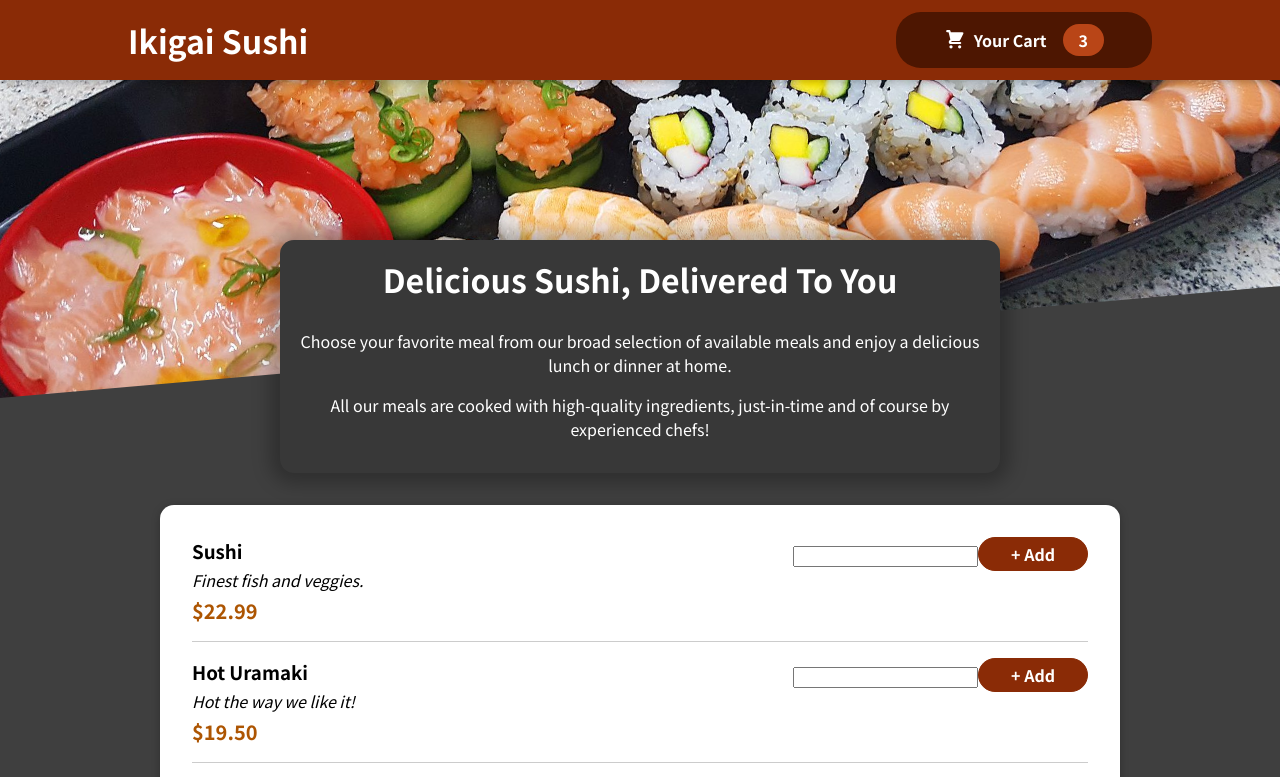
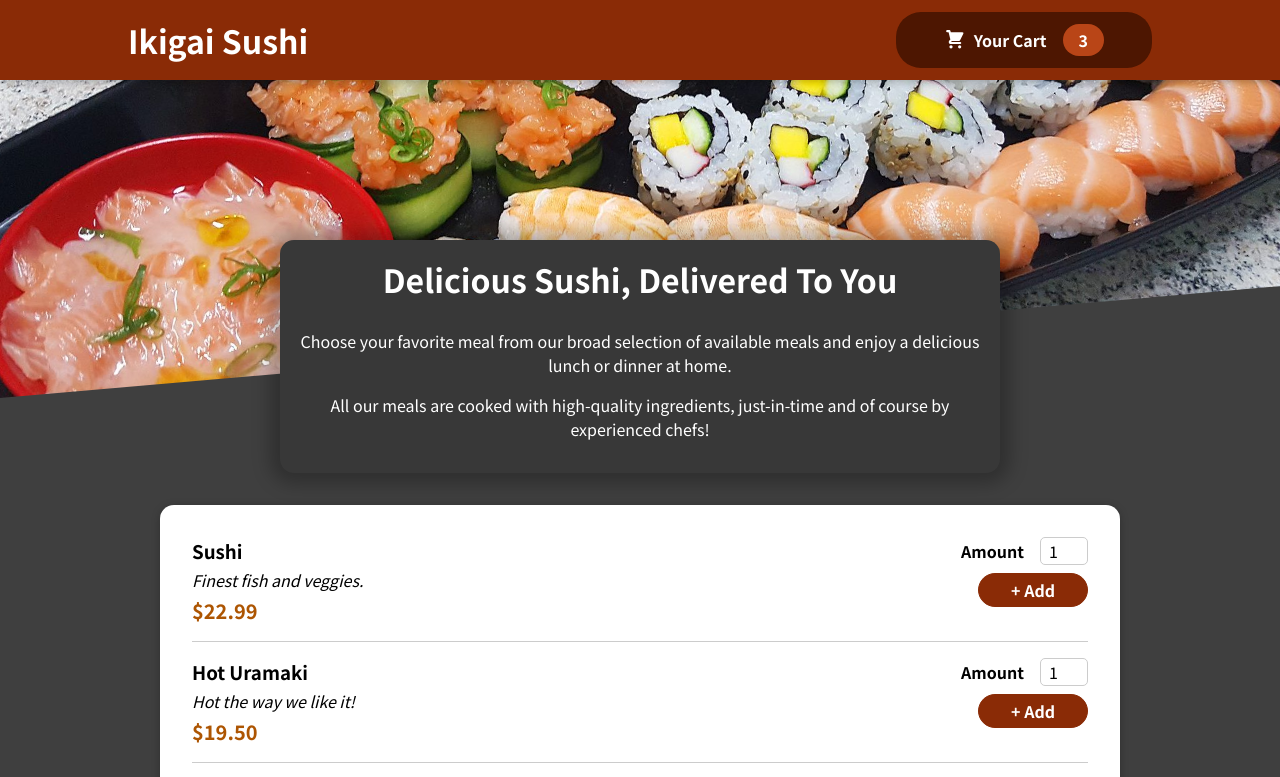
Before and after one commit to luciano-ilha/food-ecomm, a JavaScript app: page / in a window 1280 px wide. Shown: the top 777 px of the page. Built offline with nearby package versions, Linux system fonts and the light colour scheme.

Commit message:
Add input component and its styles.

```diff
--- a/src/components/Prods/ProdItem/ProdItemForm.js
+++ b/src/components/Prods/ProdItem/ProdItemForm.js
@@ -1,9 +1,17 @@
+import Input from '../../UI/Input';
 import classes from './ProdItemForm.module.css'
 
 const ProdItemForm = props => {
   return (
     <form className={classes.form}>
-      <input></input>
+      <Input label="Amount" input={{
+        id: 'Amount',
+        type: 'number',
+        min: '1',
+        max: '5',
+        step: '1',
+        defaultValue: '1'
+      }} />
       <button>+ Add</button>
     </form>
   );
--- /dev/null
+++ b/src/components/UI/Input.js
@@ -0,0 +1,12 @@
+import classes from './Input.module.css';
+
+const Input = props => {
+  return (
+    <div className={classes.input}>
+      <label htmlFor={props.input.id}>{props.label}</label>
+      <input {...props.input} />
+    </div>
+  );
+};
+
+export default Input;
--- /dev/null
+++ b/src/components/UI/Input.module.css
@@ -0,0 +1,18 @@
+.input {
+  display: flex;
+  align-items: center;
+  margin-bottom: 0.5rem;
+}
+
+.input label {
+  font-weight: bold;
+  margin-right: 1rem;
+}
+
+.input input {
+  width: 3rem;
+  border-radius: 5px;
+  border: 1px solid #ccc;
+  font: inherit;
+  padding-left: 0.5rem;
+}
```
Also changed, not shown: 1 other file (tests, documents, lock files or other folders).
